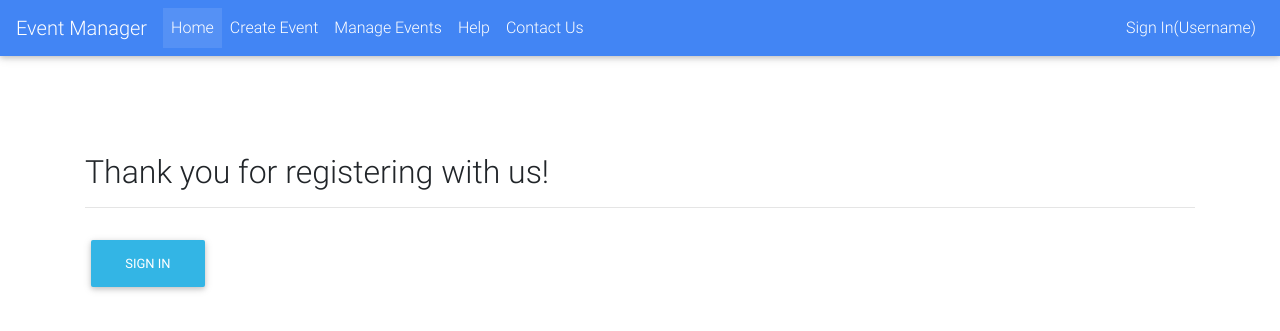
After one commit to DeadOrAlive-EventManagement/Event-Management-App, a Flask app: page /registered in a window 1280 px wide. The commit adds this page. Shown: the top 331 px of the page. Run offline with Flask 2, Linux system fonts and the light colour scheme; style sheets or scripts are compiled from the project's sources; some libraries are stand-ins or nearby versions.

Commit message:
Added SQL and sign in functionality

```diff
--- a/src/Test Without Server/index.html
+++ b/src/Test Without Server/index.html
@@ -100,7 +100,7 @@
         <!--Grid row-->
     <div class="flex-center row mt-5">
         <!-- Default form login -->
-        <form class="text-center border border-light p-5">
+        <form class="text-center border border-light p-5" method="POST" action="/dosignin">
 
             <p class="h4 mb-4">Sign in</p>
 
--- a/src/server.py
+++ b/src/server.py
@@ -1,8 +1,15 @@
 # Decide wheter to use SQLAlchemy (ORM) or MySQLdb (Might have to use a fork, MySQLDb does not have good python3 support)
+# For now going with pymysql as it is good enough and very similar to MySQLdb
 # Please follow the following naming convention: long_function_name(var_one,var_two)
 from flask import Flask,flash,session, render_template, request, redirect, Response ,jsonify, json, url_for
+from werkzeug.security import generate_password_hash, check_password_hash
+import pymysql
 
 app = Flask(__name__)
+app.secret_key = 'totally a secret lolz'
+db = pymysql.connect("localhost","root","","eventmanagement",charset='utf8')
+cursor = db.cursor()
+
 
 @app.route('/')
 def index():
@@ -12,7 +19,30 @@ def index():
 @app.route('/doregister',methods = ['POST'])
 def do_register():
     '''This function enters user details into the database, then shows the "You have registered! page'''
-    #Add actual functionality here. Ideally have another py file that handles all user related interactions, import and call functions here
+    #Get the values from the post form. Use generate_hash before saving for security reasons.
+    name = request.form['registerName']
+    names = name.split()
+    email = request.form['loginEmail']
+    number = request.form['registerPh']
+    pwd = request.form['loginPwd']
+    hashed_pwd = generate_password_hash(pwd)
+
+    #check if the user already exists
+    sql = """SELECT * FROM Customer WHERE email=%s"""
+    args =([email])
+    cursor.execute(sql,args)
+    results = cursor.fetchall()
+    if(results):
+        #Do appropriate error handling
+        return redirect(url_for('index'))
+    else:
+        sql = """INSERT INTO Customer(email,first_name,middle_name,last_name,phone_number,pwd) values(%s,%s,%s,%s,%s,%s)"""
+        if(len(names) == 2):
+            args = (email,names[0],None,names[1],number,hashed_pwd)
+        else:
+            args = (email,names[0],names[1],names[2],number,hashed_pwd)
+        cursor.execute(sql,args)
+        db.commit()
     # Using the redirect function because then the "/registered endpoint will show up, which makes more sense to user"
     return redirect(url_for('registered'))
 
@@ -32,9 +62,36 @@ def do_sigin():
     It also creates a session, with the Username stored.
     Redirects to /home so that it makes more sense to user'''
     #add checking procedure
+    #get values
+    email = request.form["loginEmail"]
+    pwd = request.form["loginPwd"]
+
+    #do the check
+    sql = "SELECT customer_id,first_name,pwd from Customer where email = %s"
+    args = ([email])
+
+    cursor.execute(sql,args)
+    results = cursor.fetchall()
+    if(results):
+        row = results[0]
+        if(check_password_hash(row[2],pwd)):
+            # do session stuff
+            # print("Login succesfull!")
+            session.clear()
+            session['customer_id'] = row[0]
+            session['name'] = row[1]
+            return redirect(url_for('home'))
+        else:
+            # wrong password, tell user
+            # print("Forgot password!")
+            return redirect(url_for('index'))
+    else:
+        # user not registerd
+        return redirect(url_for('register'))
+
     #dynamically add error message in signin in case validation fails
     #in case of sucesss add session variables
-    return redirect(url_for('home'))
+    return redirect(url_for('index'))
 
 @app.route('/home')
 def home():
@@ -43,6 +100,11 @@ def home():
     # use render templeate functionality to automatically add name and other data
     return render_template('manage_events.html')
 
+@app.route('/logout')
+def logout():
+    session.clear()
+    redirect(url_for('index'))
+
 if __name__ == '__main__':
 	# run!
 	app.run(debug=True)
--- a/src/templates/register.html
+++ b/src/templates/register.html
@@ -90,7 +90,7 @@
         <!--Grid row-->
     <div class="flex-center row mt-5 ">
         <!-- Default form login -->
-        <form class="text-center border border-light p-5 w-50" action="/register" method="POST">
+        <form class="text-center border border-light p-5 w-50" action="/doregister" method="POST">
 
             <p class="h4 mb-4">Register</p>
 
--- /dev/null
+++ b/src/templates/registered.html
@@ -0,0 +1,126 @@
+<!DOCTYPE html>
+<html lang="en">
+
+<head>
+  <meta charset="utf-8">
+  <meta name="viewport" content="width=device-width, initial-scale=1, shrink-to-fit=no">
+  <meta http-equiv="x-ua-compatible" content="ie=edge">
+  <title>Material Design Bootstrap</title>
+  <!-- For final deployment, change url_for to CDN urls -->
+  <!-- Font Awesome -->
+  <link rel="stylesheet" href="https://maxcdn.bootstrapcdn.com/font-awesome/4.7.0/css/font-awesome.min.css">
+  <!-- Bootstrap core CSS -->
+  <link href= "{{ url_for('static',filename = 'css/bootstrap.min.css')}}" rel="stylesheet">
+  <!-- Material Design Bootstrap -->
+  <link href="{{ url_for('static',filename = 'css/mdb.min.css')}}" rel="stylesheet">
+  <!-- Your custom styles (optional) -->
+  <link href="{{ url_for('static',filename = 'css/style.css')}}" rel="stylesheet">
+</head>
+
+<body>
+<!--Main Navigation-->
+<header>
+<!--Navbar-->
+<!--use sticky top instead of fixed, fixed may cause resising issues-->
+<nav class="navbar navbar-expand-lg navbar-dark primary-color sticky-top">
+
+  <!-- Navbar brand -->
+  <a class="navbar-brand" href="#">Event Manager</a>
+
+  <!-- Collapse button -->
+  <button class="navbar-toggler" type="button" data-toggle="collapse" data-target="#basicExampleNav" aria-controls="basicExampleNav"
+      aria-expanded="false" aria-label="Toggle navigation">
+      <span class="navbar-toggler-icon"></span>
+  </button>
+
+  <!-- Collapsible content -->
+  <div class="collapse navbar-collapse" id="basicExampleNav">
+
+      <!-- Links -->
+      <ul class="navbar-nav mr-auto">
+          <li class="nav-item active">
+              <a class="nav-link" href="#">Home
+                  <span class="sr-only">(current)</span>
+              </a>
+          </li>
+          <li class="nav-item">
+              <a class="nav-link" href="#">Create Event</a>
+          </li>
+          <li class="nav-item">
+              <a class="nav-link" href="#">Manage Events</a>
+          </li>
+          <li class="nav-item">
+              <a class="nav-link" href="#">Help</a>
+          </li>
+          <li class="nav-item">
+              <a class="nav-link" href="#contactUs">Contact Us</a>
+          </li>
+      </ul>
+
+      <ul class="navbar-nav my-0">
+          <li class="nav-item">
+              <a class="nav-link" href="#">Sign In(Username)</a>
+          </li>
+          </ul>
+
+
+      <!-- Links -->
+  </div>
+  <!-- Collapsible content -->
+
+</nav>
+<!--/.Navbar-->
+</header>
+<!--Main Navigation-->
+
+<!--Main layout-->
+<main>
+<!--Main container-->
+<div class="container">
+    <!--Grid row-->
+    <div class="mt-5 row">
+        <!--Grid column-->
+        <div class="col-md-12">
+        </div>
+        <!--Grid column-->
+
+    </div>
+    <!--Grid row-->
+
+    <!--Grid row-->
+    <div class="mt-5 row">
+        <!--Grid column-->
+        <div class="col-md-12">
+          <h2>Thank you for registering with us!</h2>
+          <hr>
+          <button type="button" class="mt-3 btn btn-info" data-toggle="collapse" data-target="#uniqueEventId" aria-expanded="false" aria-controls="collapseExample">Sign In</button>
+        </div>
+        <!--Grid column-->
+    </div>
+    <!--Grid row-->
+
+        <!--Grid row-->
+    <!--Grid row-->
+</div>
+
+<!--Main container-->
+</main>
+<!--Main layout-->
+
+<!--Footer-->
+<footer>
+
+</footer>
+<!--Footer-->
+
+  <!-- SCRIPTS -->
+  <!-- JQuery -->
+  <script type="text/javascript" src="{{ url_for('static',filename = 'js/jquery-3.3.1.min.js')}}"></script>
+  <!-- Bootstrap tooltips -->
+  <script type="text/javascript" src="{{ url_for('static',filename = 'js/popper.min.js')}}"></script>
+  <!-- Bootstrap core JavaScript -->
+  <script type="text/javascript" src="{{ url_for('static',filename = 'js/bootstrap.min.js')}}"></script>
+  <!-- MDB core JavaScript -->
+  <script type="text/javascript" src="{{ url_for('static',filename = 'js/mdb.min.js')}}"></script>
+</body>
+</html>
```
Also changed, not shown: src/Test Without Server/registerd.html (added, +128 -0 lines), src/create_tables.sql (added, +14 -0 lines), src/auth.py (added).
